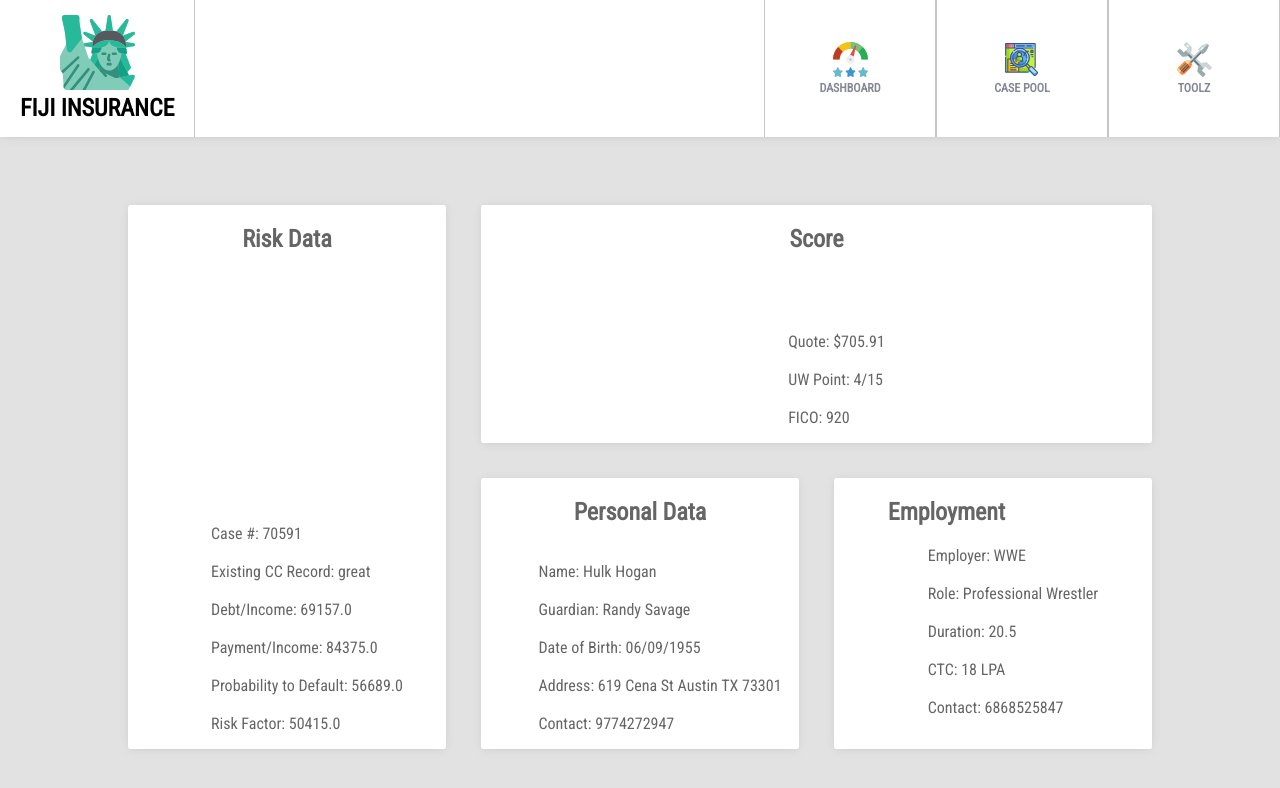
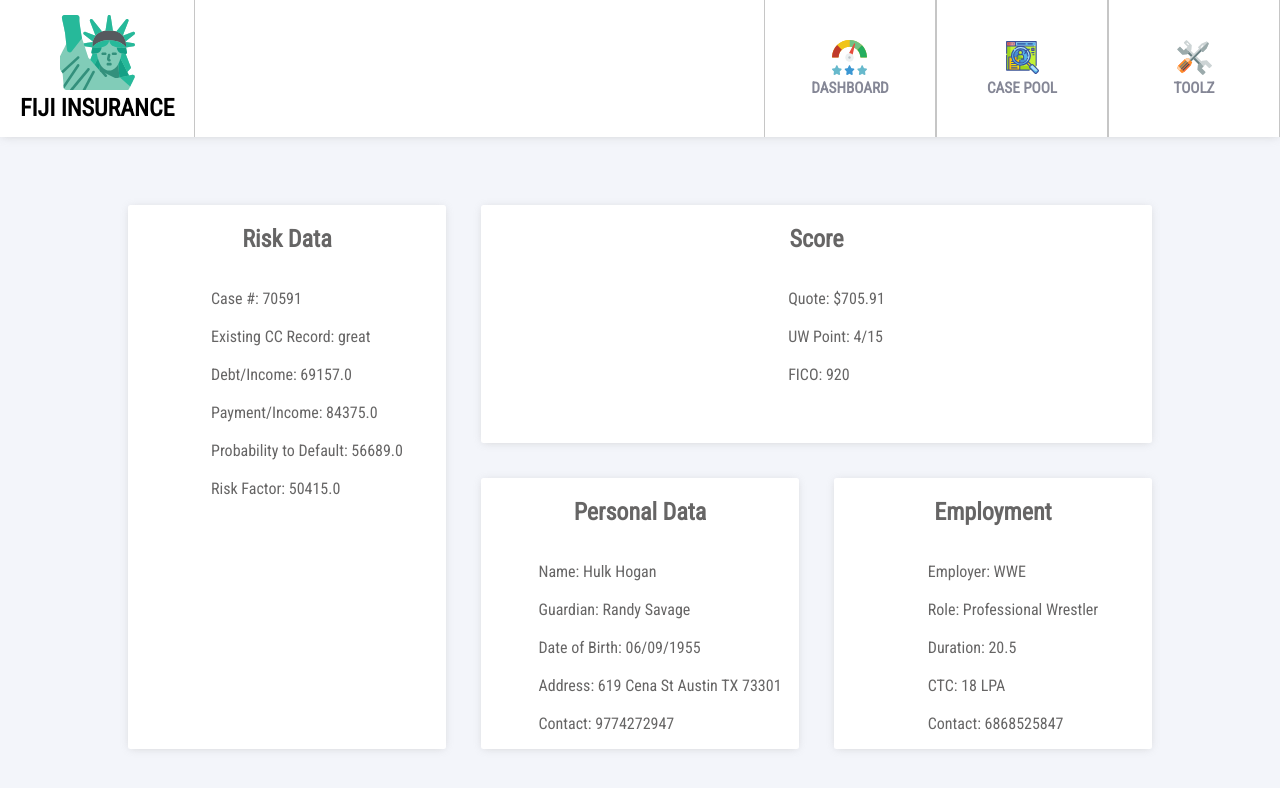
Before and after one commit to ashhkim/javaAPI, an Angular app: page / in a window 1280 px wide. Shown: the top 788 px of the page. Built offline with nearby package versions, Linux system fonts and the light colour scheme.

Commit message:
Changed styles 4 dialog boxes+externalized component templ8 4 rskanlysis

```diff
--- a/src/app/app.component.html
+++ b/src/app/app.component.html
@@ -46,36 +46,29 @@
 <div id="Dashboard-wrap">
   <div id="POC-Dash">
       <div id="risk-data-wrap" class="detail-box">
-          <div id="risk-case-title" class="risk-data-sect-header">
           <h2>Risk Data</h2>
-          </div>
-          <div class="risk-data-sect-header">
+          <div class="risk-data-sect-details">
               <riskAnalysis></riskAnalysis>
           </div>
       </div>
 
       <div id="score-data-wrap" class="detail-box">
-          <div id="risk-case-title" class="risk-data-sect-header">
           <h2>Score</h2>
-          </div>
-          <div class="risk-data-sect-header">
+          <div class="risk-data-sect-details">
             <score></score>
           </div>
       </div>
 
       <div id = "personal-data-wrap" class="detail-box">
-          <div id="risk-case-title" class="risk-data-sect-header">
           <h2>Personal Data</h2>
-          </div>
-          <div class="risk-data-sect-header">
+          <div class="risk-data-sect-details">
             <personalInfo></personalInfo>
           </div>
       </div>
 
       <div id="employment-data-wrap" class="detail-box">
-          <div id="risk-case-title" class="risk-data-sect-header">
           <h2>Employment</h2>
-                  <div class="risk-data-sect-header">
+          <div class="risk-data-sect-details">
             <employment></employment>
           </div>
       </div>
--- a/src/app/app.component.scss
+++ b/src/app/app.component.scss
@@ -116,7 +116,7 @@
 
   .nav-link p{
       text-align: center;
-      font-size: .75rem;
+      font-size: .95rem;
       text-transform: uppercase !important;
       font-weight: 600;
       color:#858796;
@@ -142,7 +142,7 @@
       display:flex;
       flex-direction:column;
       align-items: center;
-      justify-content: space-between;
+    //   justify-content: space-between;
 
       background-color: rgb(255, 255, 255);
       box-shadow: 0 1px 9px -2px rgba(161, 161, 161, .45);;
--- /dev/null
+++ b/src/app/riskAnalysis/riskAnalysis.component.html
@@ -0,0 +1,13 @@
+<ul *ngFor="let employee of employees">
+    <li>Case #: {{employee.caseNum}}</li>
+    <br>
+    <li>Existing CC Record: {{employee.existingCcRecord}}</li>
+    <br>
+    <li>Debt/Income: {{employee.debtOverIncome}}</li>
+    <br>
+    <li>Payment/Income: {{employee.paymentOverIncome}}</li>
+    <br>
+    <li>Probability to Default: {{employee.probabilityToDefault}}</li>
+    <br>
+    <li>Risk Factor: {{employee.riskFactor}}</li>
+</ul>
--- a/src/app/riskAnalysis/riskAnalysis.component.ts
+++ b/src/app/riskAnalysis/riskAnalysis.component.ts
@@ -3,21 +3,7 @@
 
 @Component({
     selector: 'riskAnalysis',
-    template: `
-        <ul *ngFor="let employee of employees">
-            <li>Case #: {{employee.caseNum}}</li>
-            <br>
-            <li>Existing CC Record: {{employee.existingCcRecord}}</li>
-            <br>
-            <li>Debt/Income: {{employee.debtOverIncome}}</li>
-            <br>
-            <li>Payment/Income: {{employee.paymentOverIncome}}</li>
-            <br>
-            <li>Probability to Default: {{employee.probabilityToDefault}}</li>
-            <br>
-            <li>Risk Factor: {{employee.riskFactor}}</li>
-        </ul>
-    `,
+    templateUrl: './riskAnalysis.component.html',
     styles: [
         'h2 { text-align:center; }',
         'ul { list-style-type:none; }'
--- a/src/styles.scss
+++ b/src/styles.scss
@@ -5,6 +5,6 @@
     width: 100%;
     height: 100%;
 
-    background-color: #e2e2e2;
+    background-color: #f3f5fa;
     font-family: "Roboto Condensed";
 }
```
Lines whose indentation alone changed are shown as unchanged.
